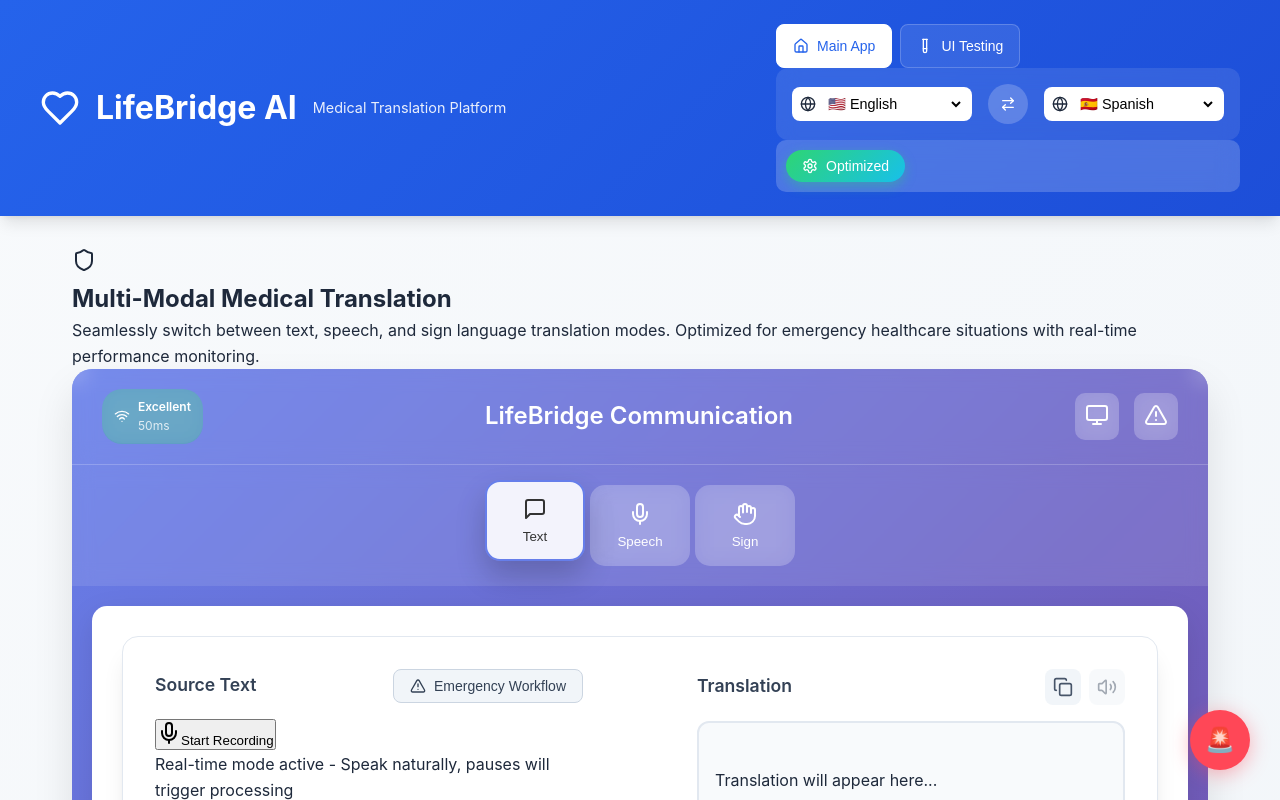
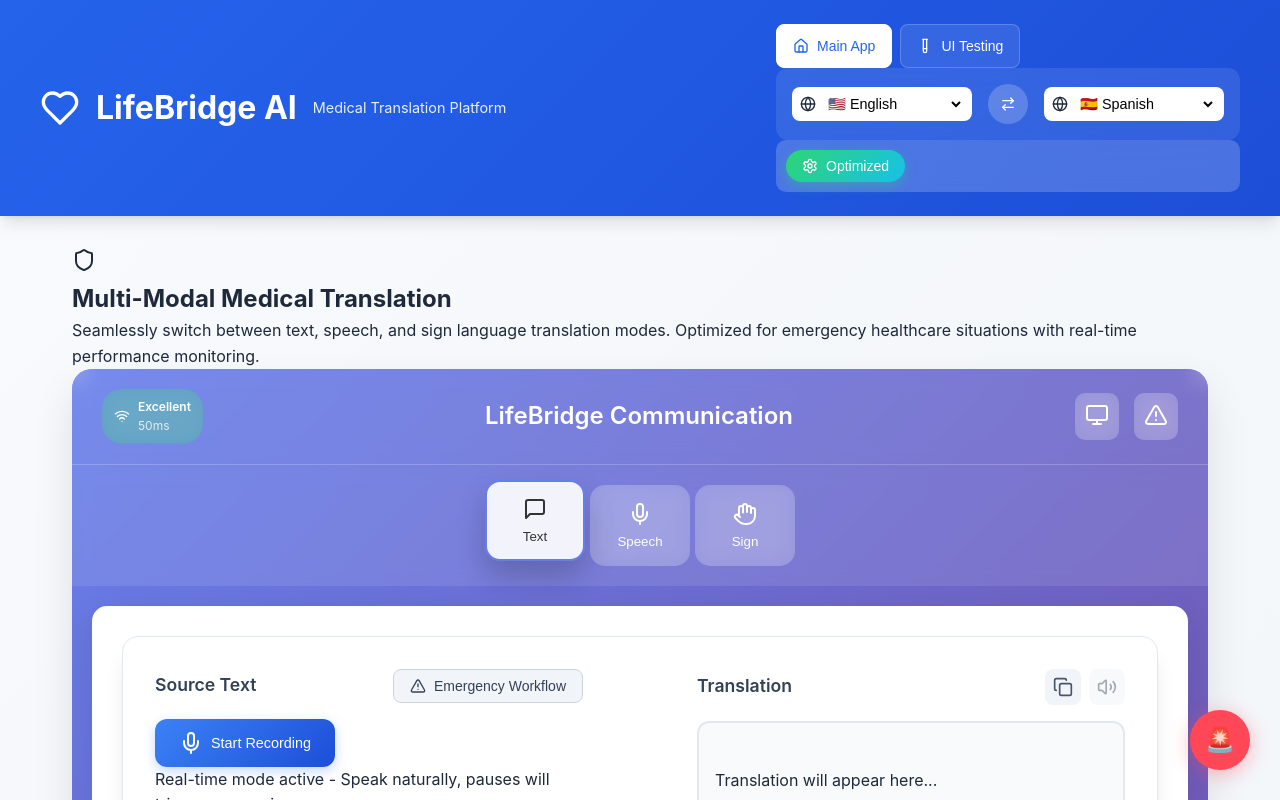
Before and after one commit to 20ns/LifeBridge, a React (Create React App) app in the folder frontend/: page / in a window 1280 px wide. Shown: the top 800 px of the page. Built offline with nearby package versions, Linux system fonts and the light colour scheme.

Commit message:
Style Start Recording buttons with consistent design system

```diff
--- a/frontend/src/components/SpeechInterface.tsx
+++ b/frontend/src/components/SpeechInterface.tsx
@@ -2,6 +2,7 @@
 import { Mic, MicOff, Volume2, Loader, Activity, Volume1 } from 'lucide-react';
 import { useSpeechRecognition } from '../hooks/useSpeechRecognition';
 import { speakText } from '../services/awsService';
+import '../App.css';
 
 interface SpeechInterfaceProps {
   language: string;
@@ -84,18 +85,10 @@
     <div className={`space-y-3 ${className}`}>
       {/* Enhanced Speech Controls with Medical Context */}
       <div className="flex items-center gap-3 flex-wrap">
-        {/* Speech-to-Text Button with enhanced indicators */}
-        <button
+        {/* Speech-to-Text Button with enhanced indicators */}        <button
           onClick={handleSpeechToText}
           disabled={isProcessing}
-          className={`
-            flex items-center gap-2 px-4 py-2 rounded-lg font-medium transition-all relative
-            ${isRecording
-              ? 'bg-red-500 hover:bg-red-600 text-white shadow-lg scale-105'
-              : 'bg-blue-500 hover:bg-blue-600 text-white'
-            }
-            ${isProcessing ? 'opacity-50 cursor-not-allowed' : ''}
-          `}
+          className={`speech-recording-btn ${isRecording ? 'recording' : ''} ${isProcessing ? 'disabled' : ''}`}
         >
           {isProcessing ? (
             <Loader className="w-5 h-5 animate-spin" />
```
Also changed, not shown: frontend/src/components/MedicalSpeechTest.tsx (+4 -4 lines).
